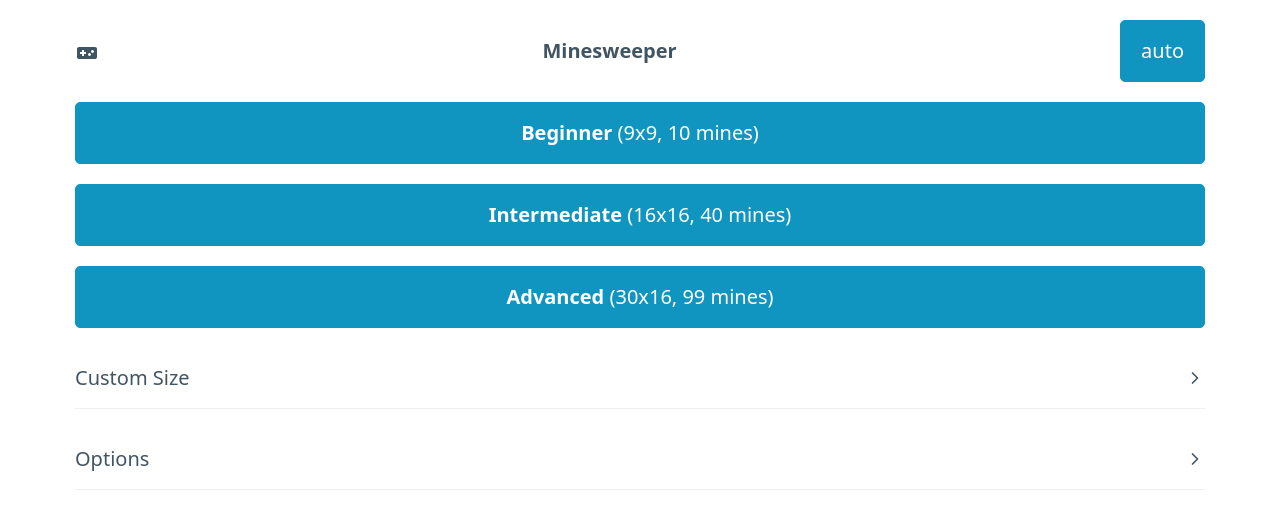
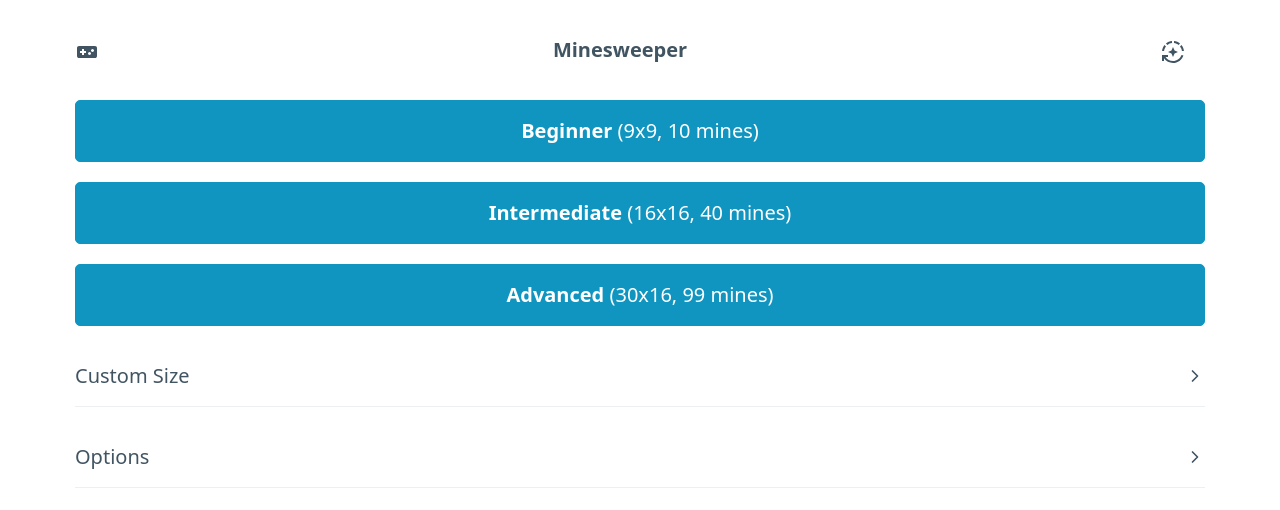
Before and after one commit to aidandenlinger/minesweeper, a Svelte app: page / in a window 1280 px wide. Shown: the top 510 px of the page. Built offline with nearby package versions, Linux system fonts and the light colour scheme.

Commit message:
feat(ThemeSelector): icon front end for selecting theme

```diff
--- a/src/frontend/Navbar/ThemeSelector.svelte
+++ b/src/frontend/Navbar/ThemeSelector.svelte
@@ -29,5 +29,55 @@
 </script>
 
 <button on:click={cycle}>
-  {$currentTheme}
+  <svg
+    xmlns="http://www.w3.org/2000/svg"
+    width="24"
+    height="24"
+    viewBox="0 0 24 24"
+  >
+    {#if $currentTheme === "auto"}
+      <!-- baseline-auto-mode, Material Icons by Google, Apache 2.0 -->
+      <title>Auto Theme</title>
+      <path
+        fill="currentColor"
+        d="M19.03 3.56c-1.67-1.39-3.74-2.3-6.03-2.51v2.01c1.73.19 3.31.88 4.61 1.92l1.42-1.42zM11 3.06V1.05c-2.29.2-4.36 1.12-6.03 2.51l1.42 1.42A8.928 8.928 0 0 1 11 3.06zM4.98 6.39L3.56 4.97C2.17 6.64 1.26 8.71 1.05 11h2.01c.19-1.73.88-3.31 1.92-4.61zM20.94 11h2.01c-.21-2.29-1.12-4.36-2.51-6.03l-1.42 1.42A8.928 8.928 0 0 1 20.94 11zM7 12l3.44 1.56L12 17l1.56-3.44L17 12l-3.44-1.56L12 7l-1.56 3.44z"
+      />
+      <path
+        fill="currentColor"
+        d="M12 21a8.96 8.96 0 0 1-7.46-4H7v-2H1v6h2v-2.7c1.99 2.84 5.27 4.7 9 4.7c4.87 0 9-3.17 10.44-7.56l-1.96-.45C19.25 18.48 15.92 21 12 21z"
+      />
+    {:else if $currentTheme === "light"}
+      <!-- baseline-light-mode, Material Icons by Google, Apache 2.0 -->
+      <title>Light Theme</title>
+      <path
+        fill="currentColor"
+        d="M12 7c-2.76 0-5 2.24-5 5s2.24 5 5 5s5-2.24 5-5s-2.24-5-5-5zM2 13h2c.55 0 1-.45 1-1s-.45-1-1-1H2c-.55 0-1 .45-1 1s.45 1 1 1zm18 0h2c.55 0 1-.45 1-1s-.45-1-1-1h-2c-.55 0-1 .45-1 1s.45 1 1 1zM11 2v2c0 .55.45 1 1 1s1-.45 1-1V2c0-.55-.45-1-1-1s-1 .45-1 1zm0 18v2c0 .55.45 1 1 1s1-.45 1-1v-2c0-.55-.45-1-1-1s-1 .45-1 1zM5.99 4.58a.996.996 0 0 0-1.41 0a.996.996 0 0 0 0 1.41l1.06 1.06c.39.39 1.03.39 1.41 0s.39-1.03 0-1.41L5.99 4.58zm12.37 12.37a.996.996 0 0 0-1.41 0a.996.996 0 0 0 0 1.41l1.06 1.06c.39.39 1.03.39 1.41 0a.996.996 0 0 0 0-1.41l-1.06-1.06zm1.06-10.96a.996.996 0 0 0 0-1.41a.996.996 0 0 0-1.41 0l-1.06 1.06c-.39.39-.39 1.03 0 1.41s1.03.39 1.41 0l1.06-1.06zM7.05 18.36a.996.996 0 0 0 0-1.41a.996.996 0 0 0-1.41 0l-1.06 1.06c-.39.39-.39 1.03 0 1.41s1.03.39 1.41 0l1.06-1.06z"
+      />
+    {:else}
+      <title>Dark Theme</title>
+      <path
+        fill="currentColor"
+        d="M12 3a9 9 0 1 0 9 9c0-.46-.04-.92-.1-1.36a5.389 5.389 0 0 1-4.4 2.26a5.403 5.403 0 0 1-3.14-9.8c-.44-.06-.9-.1-1.36-.1z"
+      />
+    {/if}
+  </svg>
 </button>
+
+<style>
+  button {
+    /* Remove button CSS */
+    background: none;
+    color: inherit;
+    border: none;
+    margin: 0;
+  }
+
+  /**
+   * Remove focus styles for non-keyboard focus.
+   * https://stackoverflow.com/a/60219624
+   */
+  :focus:not(:focus-visible) {
+    outline: 0;
+    box-shadow: none;
+  }
+</style>
```
